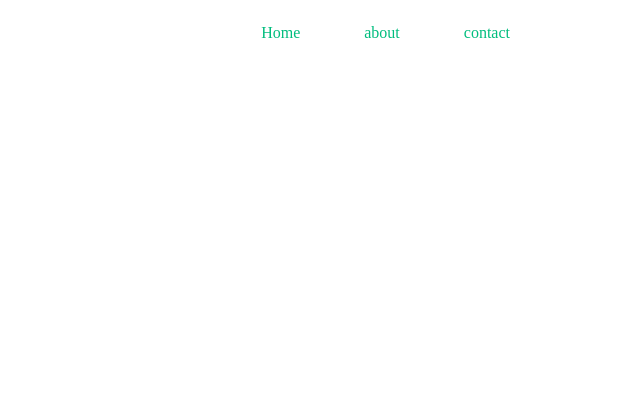
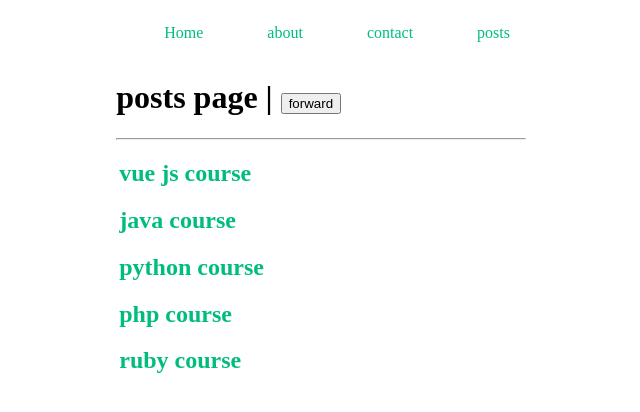
Before and after one commit to EmamHosain/vue-router-4, a Vue app: page /posts in a window 1280 px wide. Before the commit this address had no page. Shown: the top 412 px of the page, without its empty margins (114-754 px from the left). Built offline with nearby package versions, Linux system fonts and the light colour scheme.

Commit message:
dynamic route with params

```diff
--- a/src/App.vue
+++ b/src/App.vue
@@ -1,5 +1,5 @@
 <script setup>
-import { RouterView, RouterLink } from 'vue-router';
+
 </script>
 
 <template>
@@ -8,6 +8,7 @@ import { RouterView, RouterLink } from 'vue-router';
       <RouterLink to="/">Home</RouterLink>
       <RouterLink to="/about">about</RouterLink>
       <RouterLink to="/contact">contact</RouterLink>
+      <RouterLink to="/posts">posts</RouterLink>
     </nav>
     <div>
       <RouterView />
--- a/src/router/index.js
+++ b/src/router/index.js
@@ -1,18 +1,19 @@
 import { createRouter, createWebHistory } from 'vue-router'
 import HomeView from '../views/HomeView.vue'
 import ContactView from '../views/ContactView.vue'
-
+import  PostsView from '../views/PostsView.vue'
+import PostDetails from '../views/PostDetails.vue'
 const router = createRouter({
   history: createWebHistory(import.meta.env.BASE_URL),
   routes: [
     {
       path: '/',
-      name: 'home',
+      name: 'home-page',
       component: HomeView
     },
     {
       path: '/about',
-      name: 'about',
+      name: 'about-page',
       // route level code-splitting
       // this generates a separate chunk (About.[hash].js) for this route
       // which is lazy-loaded when the route is visited.
@@ -20,8 +21,18 @@ const router = createRouter({
     } ,
     {
       path: '/contact',
-      name: 'contact',
+      name: 'contact-page',
       component: ContactView
+    },
+    {
+      path: '/posts',
+      name: 'posts-page',
+      component: PostsView
+    },
+    {
+      path: '/posts/:id',
+      name: 'posts-details',
+      component: PostDetails
     },
   ]
 })
--- /dev/null
+++ b/src/views/PostDetails.vue
@@ -0,0 +1,20 @@
+<script setup>
+import { useRoute, useRouter } from "vue-router";
+// const route = useRoute();
+const router = useRouter();
+
+// console.log('from post details page',router);
+
+
+function goBack() {
+    router.back();
+}
+</script>
+<template>
+    <div>
+        <h1>post details page | <button @click="goBack">back</button></h1>
+        <!-- <h2>post id : {{ route.params.id }}</h2> -->
+        <h2>post id : {{ router.currentRoute.value.params.id }}</h2>
+
+    </div>
+</template>
--- /dev/null
+++ b/src/views/PostsView.vue
@@ -0,0 +1,32 @@
+<script setup>
+import { useRoute, useRouter } from "vue-router"
+const route = useRoute();
+const router = useRouter();
+console.log(router)
+
+
+const posts = [
+    { id: 1, title: 'vue js course' },
+    { id: 2, title: 'java course' },
+    { id: 3, title: 'python course' },
+    { id: 4, title: 'php course' },
+    { id: 5, title: 'ruby course' },
+];
+
+
+function goForward() {
+    return router.forward();
+}
+
+</script>
+<template>
+    <div>
+        <h1>posts page |
+            <button  @click="goForward">forward</button>
+        </h1>
+        <hr>
+        <div v-for="item in posts" :key="item.id">
+            <h2><router-link :to="`/posts/${item.id}`">{{ item.title }}</router-link></h2>
+        </div>
+    </div>
+</template>
```
